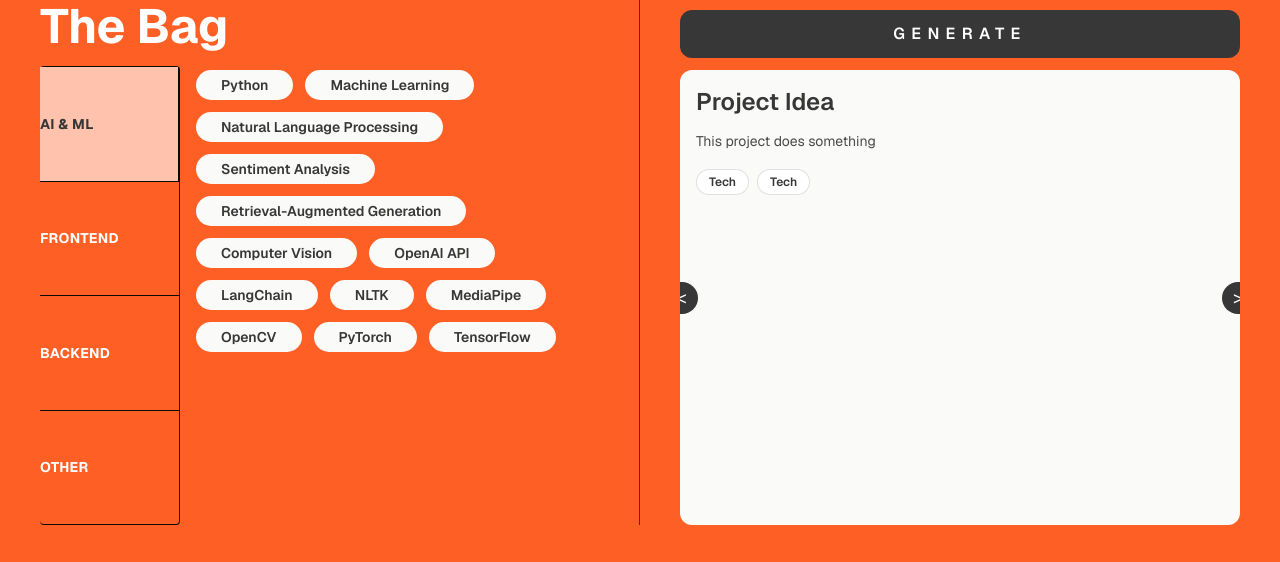
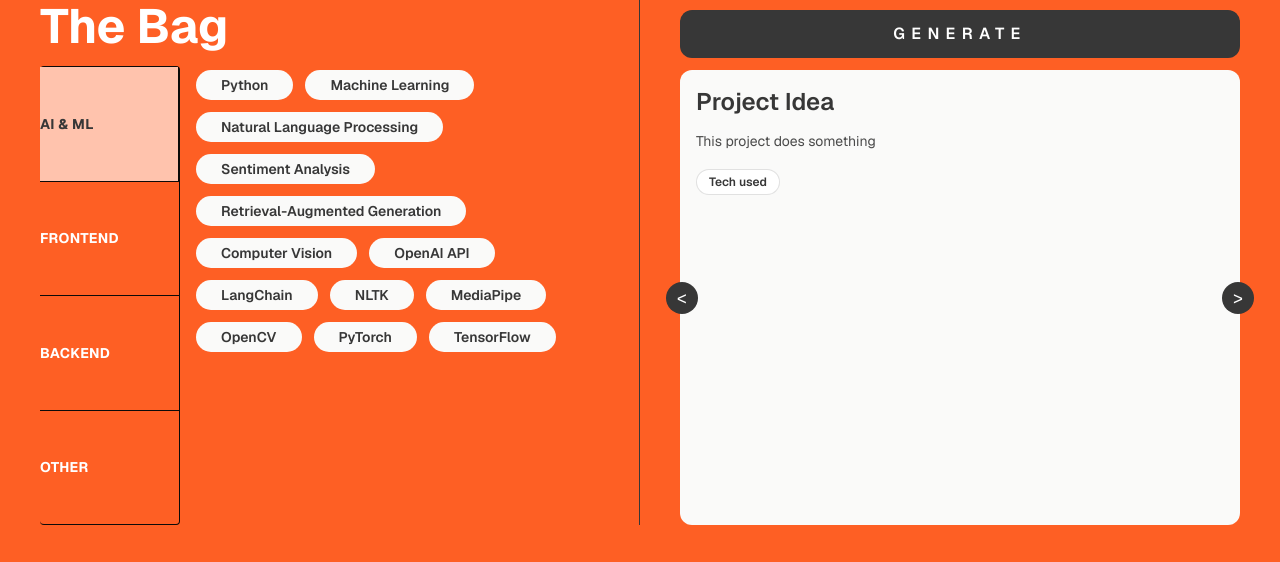
Before and after one commit to zion-pulapakura/i-got-an-idea, a Next.js app in the folder web/: page /projects in a window 1280 px wide. Shown: the part 235-797 px from the top of the page. Built offline with nearby package versions, Linux system fonts and the light colour scheme; no server answers.

Commit message:
fixed carousel btns being hidden

```diff
--- a/web/src/app/projects/components/project-ideas-panel/project-carousel.tsx
+++ b/web/src/app/projects/components/project-ideas-panel/project-carousel.tsx
@@ -20,7 +20,7 @@
   };
 
   return (
-    <div className="relative min-h-0 flex-1 overflow-hidden rounded-xl bg-brand-light text-brand-dark">
+    <div className="relative min-h-0 flex-1 rounded-xl bg-brand-light text-brand-dark">
       <div className="min-h-[120px] h-full overflow-hidden">
         <div
           className="flex h-full transition-[transform] duration-500 ease-[cubic-bezier(0.33,1,0.68,1)] motion-reduce:transition-none"
--- a/web/src/app/projects/store/projects-store.ts
+++ b/web/src/app/projects/store/projects-store.ts
@@ -18,7 +18,7 @@
     {
       title: "Project Idea",
       description: "This project does something",
-      techUsed: ["Tech", "Tech"],
+      techUsed: ["Tech used",],
     },
   ],
   setGeneratedProjects: (projects) => set({ generatedProjects: projects }),
```
Also changed, not shown: 1 other file (tests, documents, lock files or other folders).
